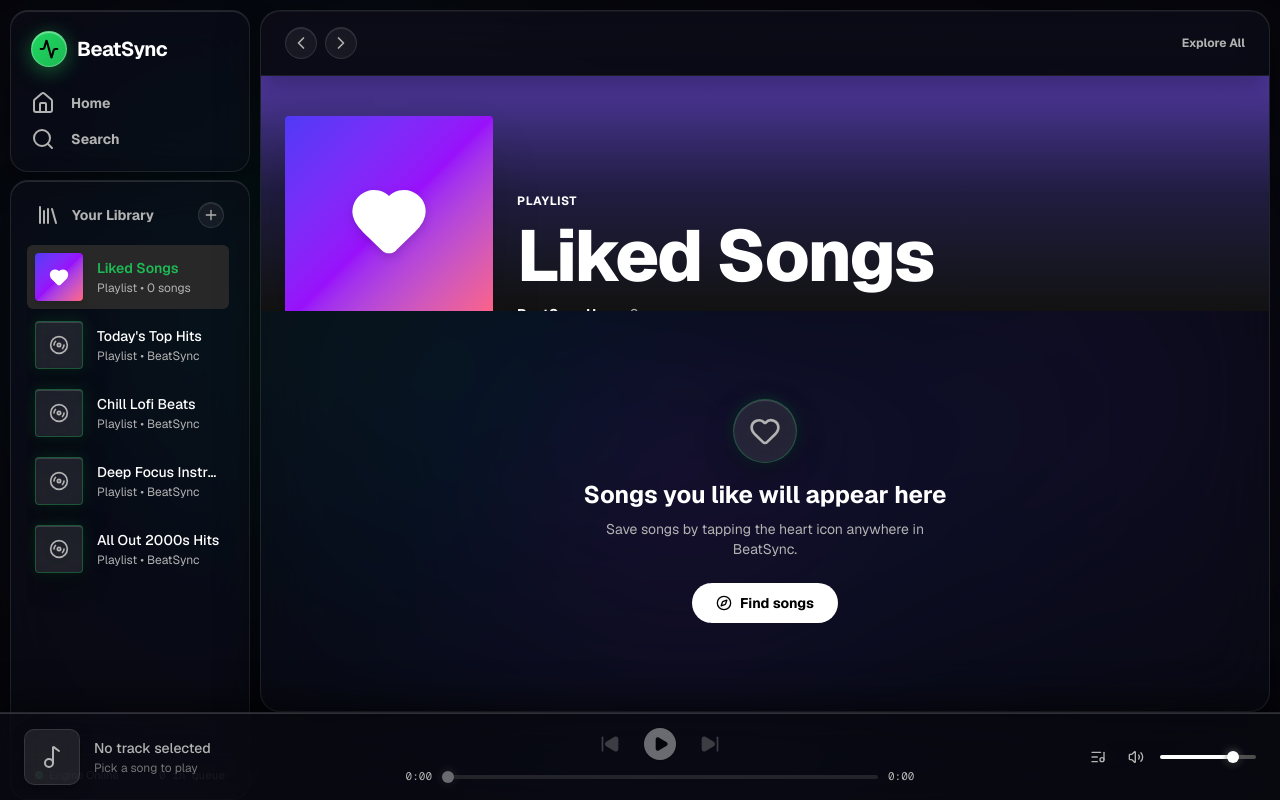
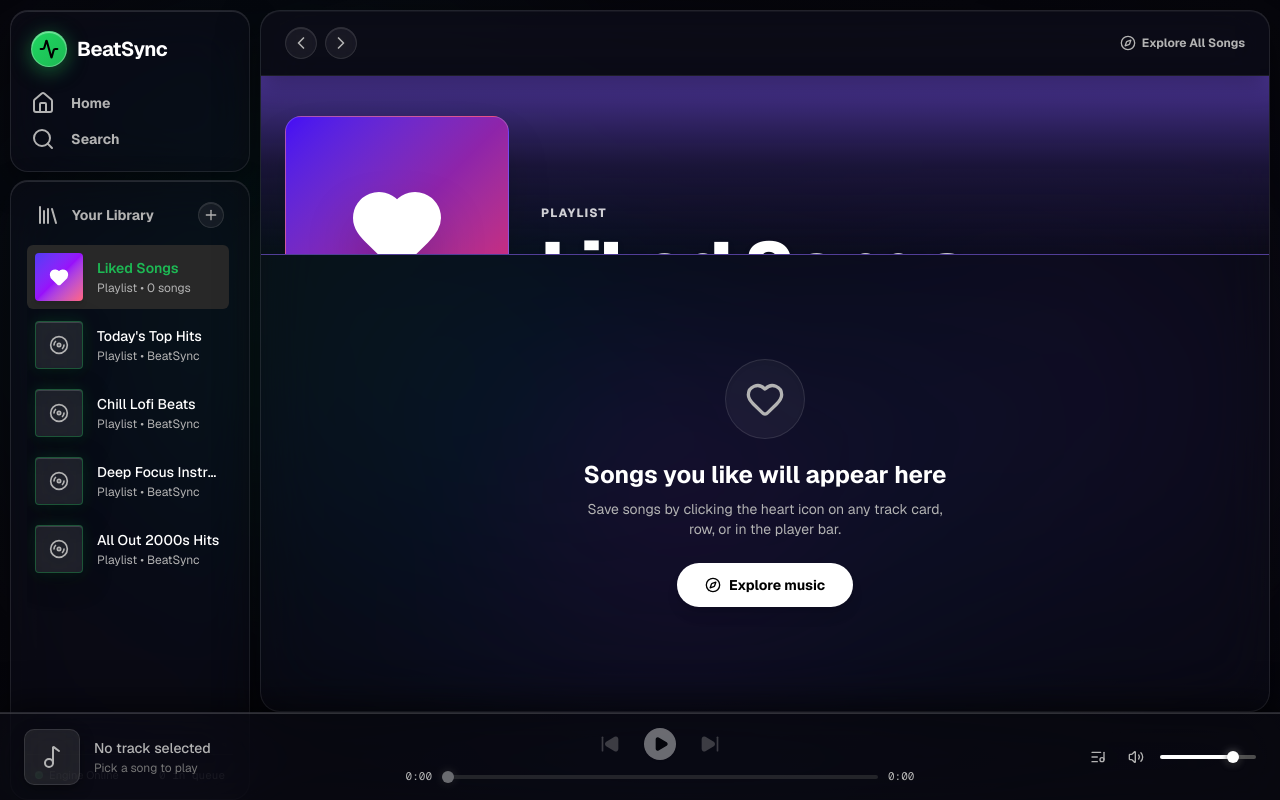
Before and after one commit to sreeragpp86/Beatsync, a Next.js app: page /liked in a window 1280 px wide. Built offline with nearby package versions, Linux system fonts and the light colour scheme; no server answers; the database is empty.

Commit message:
feat: complete Liked Songs feature with full track persistence, instant heart toggle, and dedicated library view

```diff
--- a/app/liked/page.tsx
+++ b/app/liked/page.tsx
@@ -8,80 +8,71 @@ import {
   Pause,
   ChevronLeft,
   ChevronRight,
+  Compass,
   Loader2,
-  Compass,
 } from "lucide-react";
-import { getTracks } from "@/lib/tracks";
-import { Track } from "@/types/track";
 import { useAudioStore } from "@/stores/useAudioStore";
 import { useLikesStore } from "@/stores/useLikesStore";
 import { TrackTable } from "@/components/TrackTable";
 
+function formatTotalDuration(seconds: number): string {
+  if (!seconds || seconds <= 0) return "0 min";
+  const hours = Math.floor(seconds / 3600);
+  const minutes = Math.floor((seconds % 3600) / 60);
+  const remainingSecs = seconds % 60;
+
+  if (hours > 0) {
+    return `${hours} hr ${minutes} min`;
+  }
+  return `${minutes} min ${remainingSecs} sec`;
+}
+
 export default function LikedSongsPage() {
+  const [mounted, setMounted] = useState(false);
   const { currentTrack, isPlaying, setQueue, togglePlay } = useAudioStore();
-  const { likedTrackIds, syncLikes } = useLikesStore();
-
-  const [allTracks, setAllTracks] = useState<Track[]>([]);
-  const [isLoading, setIsLoading] = useState(true);
+  const { likedTracks, syncLikes } = useLikesStore();
 
   useEffect(() => {
-    let mounted = true;
+    setMounted(true);
     syncLikes();
-
-    getTracks()
-      .then((data) => {
-        if (mounted) {
-          setAllTracks(data);
-        }
-      })
-      .catch((err) => {
-        console.warn("[BeatSync Liked] Failed to fetch tracks:", err);
-      })
-      .finally(() => {
-        if (mounted) {
-          setIsLoading(false);
-        }
-      });
-
-    return () => {
-      mounted = false;
-    };
   }, [syncLikes]);
 
-  const likedTracks = useMemo(() => {
-    return allTracks.filter((track) => likedTrackIds.includes(track.id));
-  }, [allTracks, likedTrackIds]);
+  const tracks = mounted ? likedTracks : [];
 
   const isCurrentTrackInLiked = Boolean(
-    currentTrack && likedTracks.some((t) => t.id === currentTrack.id)
+    currentTrack && tracks.some((t) => t.id === currentTrack.id)
   );
 
+  const totalDuration = useMemo(() => {
+    return tracks.reduce((acc, t) => acc + (t.duration || 0), 0);
+  }, [tracks]);
+
   const handlePlayAll = () => {
-    if (likedTracks.length === 0) return;
+    if (tracks.length === 0) return;
 
     if (isCurrentTrackInLiked) {
       togglePlay();
     } else {
-      setQueue(likedTracks, 0);
+      setQueue(tracks, 0);
     }
   };
 
   return (
     <div className="flex flex-col min-h-full select-none">
-      {/* Sticky Top Bar with Back/Forward */}
-      <header className="sticky top-0 z-30 flex items-center justify-between px-6 py-4 bg-[#121212]/95 backdrop-blur-md border-b border-[#282828]/50">
+      {/* Sticky Top Bar with Back/Forward & Explore Navigation */}
+      <header className="sticky top-0 z-30 flex items-center justify-between px-6 py-4 bg-[#121212]/80 backdrop-blur-md border-b border-white/10">
         <div className="flex items-center gap-2">
           <button
             onClick={() => window.history.back()}
             aria-label="Go back"
-            className="flex h-8 w-8 items-center justify-center rounded-full bg-[#0a0a0a]/80 text-[#B3B3B3] hover:text-white transition-colors cursor-pointer"
+            className="flex h-8 w-8 items-center justify-center rounded-full bg-white/10 hover:bg-white/20 text-[#B3B3B3] hover:text-white transition-all cursor-pointer"
           >
             <ChevronLeft className="h-5 w-5" />
           </button>
           <button
             onClick={() => window.history.forward()}
             aria-label="Go forward"
-            className="flex h-8 w-8 items-center justify-center rounded-full bg-[#0a0a0a]/80 text-[#B3B3B3] hover:text-white transition-colors cursor-pointer"
+            className="flex h-8 w-8 items-center justify-center rounded-full bg-white/10 hover:bg-white/20 text-[#B3B3B3] hover:text-white transition-all cursor-pointer"
           >
             <ChevronRight className="h-5 w-5" />
           </button>
@@ -89,90 +80,99 @@ export default function LikedSongsPage() {
 
         <Link
           href="/"
-          className="text-xs font-bold text-[#B3B3B3] hover:text-white transition-colors"
+          className="text-xs font-bold text-[#B3B3B3] hover:text-white transition-colors flex items-center gap-1.5"
         >
-          Explore All
+          <Compass className="h-4 w-4" />
+          <span>Explore All Songs</span>
         </Link>
       </header>
 
       {/* Spotify Liked Songs Hero Header */}
-      <section className="relative overflow-hidden bg-gradient-to-b from-[#5038a0] via-[#201c40] to-[#121212] px-6 pt-10 pb-6">
-        <div className="relative z-10 flex flex-col sm:flex-row items-center sm:items-end gap-6">
-          {/* Big Gradient Heart Box */}
-          <div className="flex h-44 w-44 sm:h-52 sm:w-52 shrink-0 items-center justify-center rounded bg-gradient-to-br from-indigo-600 via-purple-600 to-rose-400 text-white shadow-2xl">
-            <Heart className="h-20 w-20 fill-white drop-shadow-lg" />
+      <section className="relative overflow-hidden bg-gradient-to-b from-[#5038a0]/90 via-[#201844]/75 to-transparent px-6 pt-10 pb-8 border-b border-white/5">
+        <div className="relative z-10 flex flex-col sm:flex-row items-center sm:items-end gap-6 sm:gap-8">
+          {/* Big Gradient Heart Box with Glass Reflection */}
+          <div className="relative group flex h-48 w-48 sm:h-56 sm:w-56 shrink-0 items-center justify-center rounded-2xl bg-gradient-to-br from-[#450af5] via-[#8e24aa] to-[#e91e63] text-white shadow-2xl border border-white/20">
+            <Heart className="h-24 w-24 fill-white drop-shadow-2xl transition-transform duration-300 group-hover:scale-110" />
+            <div className="absolute inset-0 rounded-2xl bg-white/10 opacity-0 group-hover:opacity-100 transition-opacity pointer-events-none" />
           </div>
 
-          {/* Metadata */}
+          {/* Playlist Metadata */}
           <div className="flex-1 text-center sm:text-left min-w-0">
-            <span className="text-xs font-bold uppercase tracking-wider text-white">
+            <span className="text-xs font-extrabold uppercase tracking-widest text-white/80">
               Playlist
             </span>
-            <h1 className="mt-2 text-3xl sm:text-5xl lg:text-7xl font-extrabold text-white tracking-tight">
+            <h1 className="mt-2 text-3xl sm:text-5xl lg:text-7xl font-black text-white tracking-tight drop-shadow-md">
               Liked Songs
             </h1>
-            <p className="mt-3 text-sm text-[#B3B3B3]">
-              <span className="font-bold text-white">BeatSync User</span> •{" "}
-              {isLoading
-                ? "Loading..."
-                : `${likedTracks.length} ${
-                    likedTracks.length === 1 ? "song" : "songs"
-                  }`}
+            <p className="mt-4 text-sm text-[#B3B3B3] flex flex-wrap items-center justify-center sm:justify-start gap-1.5">
+              <span className="font-bold text-white hover:underline cursor-pointer">
+                BeatSync User
+              </span>
+              <span>•</span>
+              <span className="font-medium text-white">
+                {!mounted ? "Loading..." : `${tracks.length} ${tracks.length === 1 ? "song" : "songs"}`}
+              </span>
+              {mounted && tracks.length > 0 && (
+                <>
+                  <span>•</span>
+                  <span>{formatTotalDuration(totalDuration)}</span>
+                </>
+              )}
             </p>
           </div>
         </div>
       </section>
 
       {/* Content Area */}
-      <div className="px-6 py-6 space-y-6">
+      <div className="px-6 py-6 space-y-6 flex-1">
         {/* Play Action Bar */}
-        {likedTracks.length > 0 && (
+        {mounted && tracks.length > 0 && (
           <div className="flex items-center gap-6">
             <button
               onClick={handlePlayAll}
-              aria-label={isCurrentTrackInLiked && isPlaying ? "Pause" : "Play all"}
-              className="flex h-14 w-14 items-center justify-center rounded-full bg-[#1DB954] text-black shadow-xl hover:scale-105 active:scale-95 transition-transform cursor-pointer"
+              aria-label={isCurrentTrackInLiked && isPlaying ? "Pause liked songs" : "Play all liked songs"}
+              className="flex h-14 w-14 items-center justify-center rounded-full bg-[#1DB954] text-black shadow-xl hover:scale-105 active:scale-95 transition-all cursor-pointer hover:bg-[#1ed760]"
             >
               {isCurrentTrackInLiked && isPlaying ? (
-                <Pause className="h-6 w-6 fill-black" />
+                <Pause className="h-6 w-6 fill-black text-black" />
               ) : (
-                <Play className="h-6 w-6 fill-black ml-1" />
+                <Play className="h-6 w-6 fill-black text-black ml-1" />
               )}
             </button>
           </div>
         )}
 
         {/* Tracks List / Table */}
-        {isLoading ? (
+        {!mounted ? (
           <div className="flex h-56 flex-col items-center justify-center gap-3 text-[#B3B3B3]">
-            <Loader2 className="h-6 w-6 animate-spin text-[#1DB954]" />
-            <span className="text-sm">Loading your favorites...</span>
+            <Loader2 className="h-7 w-7 animate-spin text-[#1DB954]" />
+            <span className="text-sm font-medium">Loading your liked songs...</span>
           </div>
-        ) : likedTracks.length === 0 ? (
+        ) : tracks.length === 0 ? (
           /* Empty State */
-          <div className="flex flex-col items-center justify-center py-16 text-center">
-            <div className="flex h-16 w-16 items-center justify-center rounded-full bg-[#282828] text-[#B3B3B3] mb-4">
-              <Heart className="h-8 w-8" />
+          <div className="flex flex-col items-center justify-center py-20 text-center">
+            <div className="flex h-20 w-20 items-center justify-center rounded-full bg-white/5 border border-white/10 text-[#B3B3B3] mb-5 shadow-inner">
+              <Heart className="h-10 w-10 text-[#B3B3B3]" />
             </div>
             <h3 className="text-2xl font-bold text-white">
               Songs you like will appear here
             </h3>
             <p className="text-sm text-[#B3B3B3] mt-2 max-w-sm">
-              Save songs by tapping the heart icon anywhere in BeatSync.
+              Save songs by clicking the heart icon on any track card, row, or in the player bar.
             </p>
             <Link
               href="/"
-              className="mt-6 inline-flex items-center gap-2 rounded-full bg-white px-6 py-2.5 text-sm font-bold text-black hover:scale-105 active:scale-95 transition-transform cursor-pointer"
+              className="mt-6 inline-flex items-center gap-2 rounded-full bg-white px-7 py-3 text-sm font-bold text-black hover:scale-105 active:scale-95 transition-all cursor-pointer shadow-lg hover:bg-neutral-100"
             >
               <Compass className="h-4 w-4" />
-              <span>Find songs</span>
+              <span>Explore music</span>
             </Link>
           </div>
         ) : (
           <TrackTable
-            tracks={likedTracks}
-            allTracks={likedTracks}
-            onPlay={(_, index) => setQueue(likedTracks, index)}
+            tracks={tracks}
+            allTracks={tracks}
+            onPlay={(_, index) => setQueue(tracks, index)}
           />
         )}
       </div>
--- a/app/page.tsx
+++ b/app/page.tsx
@@ -396,7 +396,7 @@ function HomeContent() {
 
                             {/* Duration & Like Button */}
                             <div className="flex items-center gap-3 shrink-0 pr-2">
-                              <LikeButton trackId={track.id} size={16} />
+                              <LikeButton track={track} trackId={track.id} size={16} />
                               <span className="text-xs font-mono text-[#B3B3B3] tabular-nums">
                                 {formatTime(track.duration)}
                               </span>
--- a/components/PlayerBar.tsx
+++ b/components/PlayerBar.tsx
@@ -172,7 +172,7 @@ export function PlayerBar() {
 
           {currentTrack && (
             <div className="shrink-0">
-              <LikeButton trackId={currentTrack.id} size={18} />
+              <LikeButton track={currentTrack} trackId={currentTrack.id} size={18} />
             </div>
           )}
         </div>
--- a/components/TrackTable.tsx
+++ b/components/TrackTable.tsx
@@ -126,7 +126,7 @@ export function TrackTable({
 
               {/* Like Button & Duration */}
               <div className="col-span-5 sm:col-span-2 flex items-center justify-end gap-3 text-right pr-2">
-                <LikeButton trackId={track.id} size={15} />
+                <LikeButton track={track} trackId={track.id} size={16} />
 
                 <span
                   className={`text-xs font-mono tabular-nums ${
--- a/stores/useLikesStore.ts
+++ b/stores/useLikesStore.ts
@@ -1,143 +1,188 @@
-import { create } from 'zustand';
-import { persist, createJSONStorage } from 'zustand/middleware';
-import { supabase, isSupabaseConfigured } from '@/lib/supabase';
+import { create } from "zustand";
+import { persist, createJSONStorage } from "zustand/middleware";
+import { Track } from "@/types/track";
+import { MOCK_TRACKS } from "@/lib/mock-tracks";
+import { supabase, isSupabaseConfigured } from "@/lib/supabase";
 
-const CLIENT_ID_STORAGE_KEY = 'soundwave_client_uuid';
+const CLIENT_ID_STORAGE_KEY = "beatsync_client_uuid";
 
 /**
  * Retrieves or generates a persistent client UUID for user identification.
- * Uses crypto.randomUUID() and persists across sessions in localStorage.
  */
 export const getClientIdentifier = (): string => {
-  if (typeof window === 'undefined') {
-    return 'anonymous-user';
+  if (typeof window === "undefined") {
+    return "anonymous-user";
   }
 
   let clientId = localStorage.getItem(CLIENT_ID_STORAGE_KEY);
   if (!clientId) {
     clientId =
-      typeof crypto !== 'undefined' && typeof crypto.randomUUID === 'function'
+      typeof crypto !== "undefined" && typeof crypto.randomUUID === "function"
         ? crypto.randomUUID()
-        : 'client-' + Math.random().toString(36).substring(2, 15);
+        : "client-" + Math.random().toString(36).substring(2, 15);
     localStorage.setItem(CLIENT_ID_STORAGE_KEY, clientId);
   }
   return clientId;
 };
 
 export interface LikesState {
+  likedTracks: Track[];
   likedTrackIds: string[];
-  toggleLike: (trackId: string) => Promise<void>;
+  toggleLike: (track: Track | string) => void;
   isLiked: (trackId: string) => boolean;
+  getLikedTracks: () => Track[];
   syncLikes: () => Promise<void>;
 }
 
 export const useLikesStore = create<LikesState>()(
   persist(
     (set, get) => ({
+      likedTracks: [],
       likedTrackIds: [],
 
       isLiked: (trackId: string) => {
-        return get().likedTrackIds.includes(trackId);
+        if (!trackId) return false;
+        const { likedTrackIds } = get();
+        return likedTrackIds.includes(trackId);
       },
 
-      toggleLike: async (trackId: string) => {
-        const { likedTrackIds } = get();
-        const isCurrentlyLiked = likedTrackIds.includes(trackId);
+      getLikedTracks: () => {
+        return get().likedTracks || [];
+      },
 
-        // 1. Optimistic local state update
-        const nextLikedTrackIds = isCurrentlyLiked
-          ? likedTrackIds.filter((id) => id !== trackId)
-          : [...likedTrackIds, trackId];
+      toggleLike: (trackInput: Track | string) => {
+        const { likedTracks } = get();
 
-        set({ likedTrackIds: nextLikedTrackIds });
+        // Resolve full track object
+        let track: Track;
+        let trackId: string;
 
-        // 2. Background sync to Supabase if configured
-        if (!isSupabaseConfigured || typeof window === 'undefined') {
+        if (typeof trackInput === "string") {
+          trackId = trackInput.trim();
+          const existing = likedTracks.find((t) => t.id === trackId);
+          if (existing) {
+            track = existing;
+          } else {
+            const mock = MOCK_TRACKS.find((t) => t.id === trackId);
+            track = mock || {
+              id: trackId,
+              title: "Liked Track",
+              artist: "Unknown Artist",
+              album: "Liked Songs",
+              duration: 180,
+              cover_url: `https://i.ytimg.com/vi/${trackId}/hqdefault.jpg`,
+              audio_url: `/api/stream?id=${encodeURIComponent(trackId)}`,
+            };
+          }
+        } else {
+          track = trackInput;
+          trackId = track.id;
+        }
+
+        if (!trackId) return;
+
+        const isCurrentlyLiked = likedTracks.some((t) => t.id === trackId);
+
+        // Prepend when liked, remove when unliked
+        const nextLikedTracks = isCurrentlyLiked
+          ? likedTracks.filter((t) => t.id !== trackId)
+          : [track, ...likedTracks.filter((t) => t.id !== trackId)];
+
+        const nextLikedTrackIds = nextLikedTracks.map((t) => t.id);
+
+        set({
+          likedTracks: nextLikedTracks,
+          likedTrackIds: nextLikedTrackIds,
+        });
+
+        // Background sync to Supabase if configured
+        if (!isSupabaseConfigured || typeof window === "undefined") {
           return;
         }
 
+        (async () => {
           try {
             const userIdentifier = getClientIdentifier();
-
             if (isCurrentlyLiked) {
-            // Remove from Supabase
-            const { error } = await supabase
-              .from('liked_tracks')
+              await supabase
+                .from("liked_tracks")
                 .delete()
-              .eq('track_id', trackId)
-              .eq('user_identifier', userIdentifier);
-
-            if (error) {
-              console.warn(
-                `[SoundWave Likes] Failed to delete like in Supabase for track ${trackId}:`,
-                error.message
-              );
-            }
+                .eq("track_id", trackId)
+                .eq("user_identifier", userIdentifier);
             } else {
-            // Upsert into Supabase
-            const { error } = await supabase
-              .from('liked_tracks')
-              .upsert(
+              await supabase.from("liked_tracks").upsert(
                 {
                   track_id: trackId,
                   user_identifier: userIdentifier,
                 },
-                { onConflict: 'track_id,user_identifier' }
-              );
-
-            if (error) {
-              console.warn(
-                `[SoundWave Likes] Failed to save like in Supabase for track ${trackId}:`,
-                error.message
+                { onConflict: "track_id,user_identifier" }
               );
             }
+          } catch (err) {
+            console.warn("[BeatSync Likes] Background Supabase sync error:", err);
           }
-        } catch (err) {
-          console.warn('[SoundWave Likes] Error during toggleLike sync:', err);
-        }
+        })();
       },
 
       syncLikes: async () => {
-        if (!isSupabaseConfigured || typeof window === 'undefined') {
+        if (!isSupabaseConfigured || typeof window === "undefined") {
           return;
         }
 
         try {
           const userIdentifier = getClientIdentifier();
           const { data, error } = await supabase
-            .from('liked_tracks')
-            .select('track_id')
-            .eq('user_identifier', userIdentifier);
+            .from("liked_tracks")
+            .select("track_id")
+            .eq("user_identifier", userIdentifier);
 
-          if (error) {
-            console.warn(
-              '[SoundWave Likes] Failed to fetch remote likes from Supabase:',
-              error.message
-            );
+          if (error || !data || !Array.isArray(data)) {
             return;
           }
 
-          if (data && Array.isArray(data)) {
           const remoteTrackIds = data.map(
             (row: { track_id: string }) => row.track_id
           );
-            const localTrackIds = get().likedTrackIds;
+          const currentTracks = get().likedTracks;
+          const currentIds = get().likedTrackIds;
 
-            // Merge unique IDs
-            const merged = Array.from(
-              new Set([...localTrackIds, ...remoteTrackIds])
-            );
-            set({ likedTrackIds: merged });
+          // Merge IDs
+          const allIds = Array.from(new Set([...currentIds, ...remoteTrackIds]));
+
+          // Build merged tracks array
+          const mergedTracks: Track[] = [...currentTracks];
+          for (const rid of remoteTrackIds) {
+            if (!mergedTracks.some((t) => t.id === rid)) {
+              const mock = MOCK_TRACKS.find((m) => m.id === rid);
+              if (mock) {
+                mergedTracks.push(mock);
+              } else {
+                mergedTracks.push({
+                  id: rid,
+                  title: "Saved Track",
+                  artist: "YouTube Music",
+                  album: "Liked Songs",
+                  duration: 180,
+                  cover_url: `https://i.ytimg.com/vi/${rid}/hqdefault.jpg`,
+                  audio_url: `/api/stream?id=${encodeURIComponent(rid)}`,
+                });
               }
+            }
+          }
+
+          set({
+            likedTracks: mergedTracks,
+            likedTrackIds: allIds,
+          });
         } catch (err) {
-          console.warn('[SoundWave Likes] Error during syncLikes:', err);
+          console.warn("[BeatSync Likes] Error during syncLikes:", err);
         }
       },
     }),
     {
-      name: 'soundwave_likes',
+      name: "beatsync_liked_tracks_v1",
       storage: createJSONStorage(() =>
-        typeof window !== 'undefined'
+        typeof window !== "undefined"
           ? localStorage
           : {
               getItem: () => null,
@@ -145,7 +190,46 @@ export const useLikesStore = create<LikesState>()(
               removeItem: () => {},
             }
       ),
-      partialize: (state) => ({ likedTrackIds: state.likedTrackIds }),
+      partialize: (state) => ({
+        likedTracks: state.likedTracks,
+        likedTrackIds: state.likedTrackIds,
+      }),
+      onRehydrateStorage: () => (state) => {
+        if (!state) return;
+        // Keep likedTrackIds in sync with likedTracks
+        if (state.likedTracks && state.likedTracks.length > 0) {
+          state.likedTrackIds = state.likedTracks.map((t) => t.id);
+        } else if (typeof window !== "undefined") {
+          // Check for legacy migration from soundwave_likes
+          try {
+            const legacyRaw = localStorage.getItem("soundwave_likes");
+            if (legacyRaw) {
+              const parsed = JSON.parse(legacyRaw);
+              const legacyIds: string[] = parsed?.state?.likedTrackIds || [];
+              if (legacyIds.length > 0) {
+                const migratedTracks = legacyIds.map((id) => {
+                  const mock = MOCK_TRACKS.find((t) => t.id === id);
+                  return (
+                    mock || {
+                      id,
+                      title: "Liked Song",
+                      artist: "Artist",
+                      album: "Liked Songs",
+                      duration: 180,
+                      cover_url: `https://i.ytimg.com/vi/${id}/hqdefault.jpg`,
+                      audio_url: `/api/stream?id=${encodeURIComponent(id)}`,
+                    }
+                  );
+                });
+                state.likedTracks = migratedTracks;
+                state.likedTrackIds = legacyIds;
+              }
+            }
+          } catch {
+            // Ignore migration parse error
+          }
+        }
+      },
     }
   )
 );
```
Also changed, not shown: components/LikeButton.tsx (+34 -9 lines), components/TrackCard.tsx (+8 -2 lines). Lines whose indentation alone changed are shown as unchanged.
